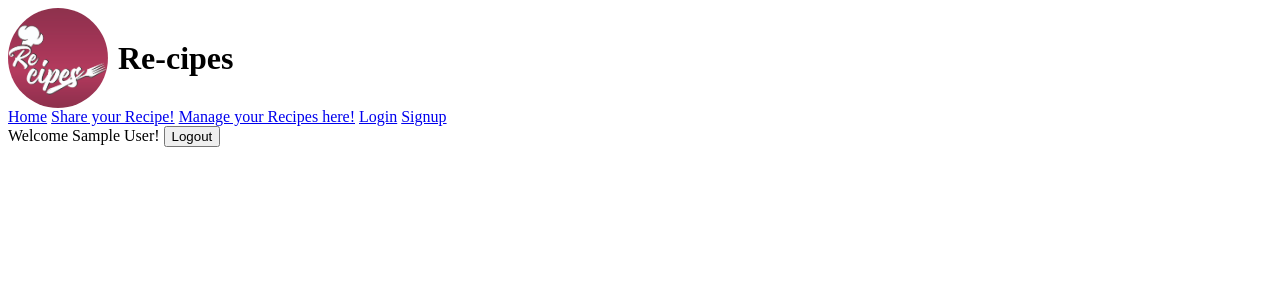
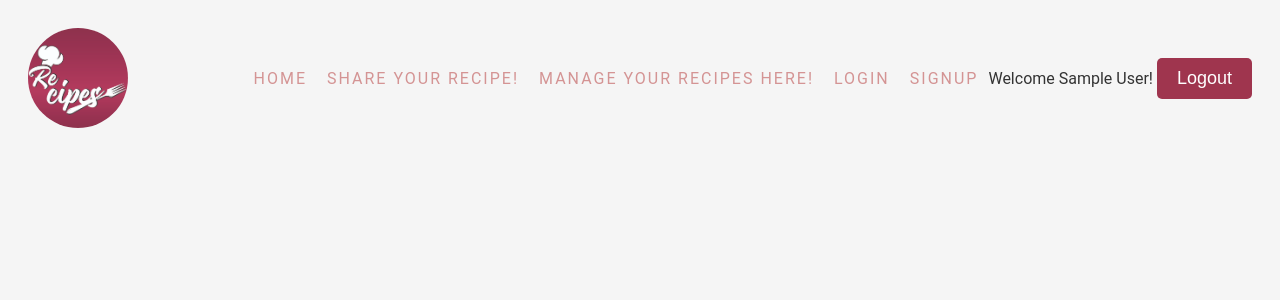
Before and after one commit to RenataKuroda/recipe-flask-app, a Flask app: page / in a window 1280 px wide. Shown: the top 300 px of the page. Run offline with Flask 2, Linux system fonts and the light colour scheme; the visitor is signed in with stand-in values (Sample User, id 1); data that the repository does not hold is empty; some libraries are stand-ins or nearby versions.

Commit message:
adding basic css

```diff
--- a/static/css/styles.css
+++ b/static/css/styles.css
@@ -1,5 +1,25 @@
+@media only screen and (max-width: 768px) {
+    header {
+      flex-direction: column;
+      align-items: center;
+    }
+
+    header nav {
+      margin-top: 20px;
+      flex-direction: column;
+      align-items: center;
+    }
+
+    header nav a {
+      margin: 10px 0;
+    }
+}
+
 header {
+    background-color: #F5F5F5;
+    padding: 20px;
     display: flex;
+    justify-content: space-between;
     align-items: center;
 }
 
@@ -10,9 +30,82 @@ header {
     border-radius: 50%;
 }
 
-#recipeposts {
+#recipeposts{
     display: flex;
     flex-wrap: wrap;
     gap: 20px;
+}
 
+body{
+    font-family: 'Roboto', sans-serif;
+    background-color: #F5F5F5;
+    color: #333333;
 }
+
+header nav {
+    display: flex;
+    justify-content: center;
+    align-items: center;
+}
+
+
+nav a{
+    margin: 0 10px;
+    font-size: 16px;
+    color: rgb(212,148,148);
+    text-transform: uppercase;
+    letter-spacing: 2px;
+}
+nav a:hover{
+    color: #E5E5E5;
+}
+
+a{
+    color: #9F354E;
+    text-decoration: none;
+}
+
+a:hover{
+    color: #B86274;
+}
+
+main{
+    max-width: 800px;
+    margin: 0 auto;
+    padding: 20px;
+}
+
+h1{
+    font-size: 36px;
+    font-weight: bold;
+    color: #9F354E;
+    margin-bottom: 20px;
+}
+
+h2{
+    font-size: 24px;
+    font-weight: bold;
+    color: #9F354E;
+    margin-bottom: 20px;
+}
+
+p{
+    font-size: 18px;
+    line-height: 1.5;
+    margin-bottom: 20px;
+}
+
+button{
+    background-color: #9F354E;
+    color: #FFFFFF;
+    border: none;
+    border-radius: 5px;
+    padding: 10px 20px;
+    font-size: 18px;
+    cursor: pointer;
+    transition: background-color 0.3s ease;
+}
+
+button:hover{
+    background-color: #B86274;
+}
--- a/templates/index.html
+++ b/templates/index.html
@@ -9,11 +9,11 @@ Recipes
     <article class="recipeposts">
         {% for recipe in recipes %}
             <a href="/recipe/{{ recipe.id }}" style="text-decoration: none;">
-                <header>
+                <div>
                 <p class="date">{{ recipe.created_at }}</p>
                 <h2>{{ recipe.title }}</h2>
                 <img style="width: 200px; height: auto;" src="{{ recipe.image_url }}" alt="{{ recipe.title }}">
-                </header>
+                </div>
                 <main>
                 <p class="description">
                 {{ recipe.description }}
--- a/templates/layout.html
+++ b/templates/layout.html
@@ -11,8 +11,6 @@
     <body>
         <header class="logo">
             <img src="/static/images/logo.jpg" alt="Re-cipes Logo">
-            <h1>Re-cipes</h1>
-        </header>
 
 
         <nav>
@@ -32,6 +30,7 @@
             {% endif %}
 
         </nav>
+        </header>
         <main>
             {% block main%} {% endblock main %}
         </main>
```
